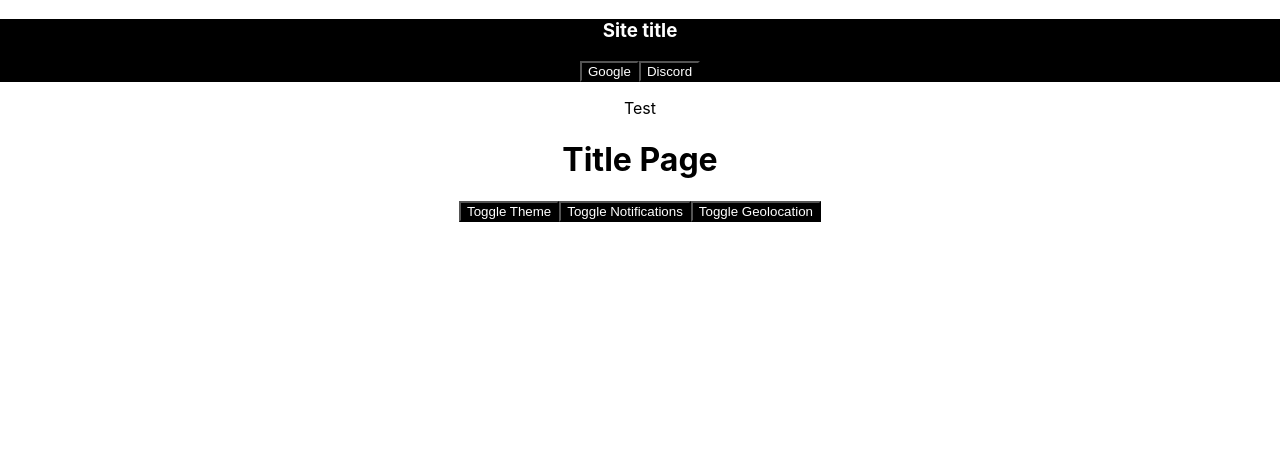
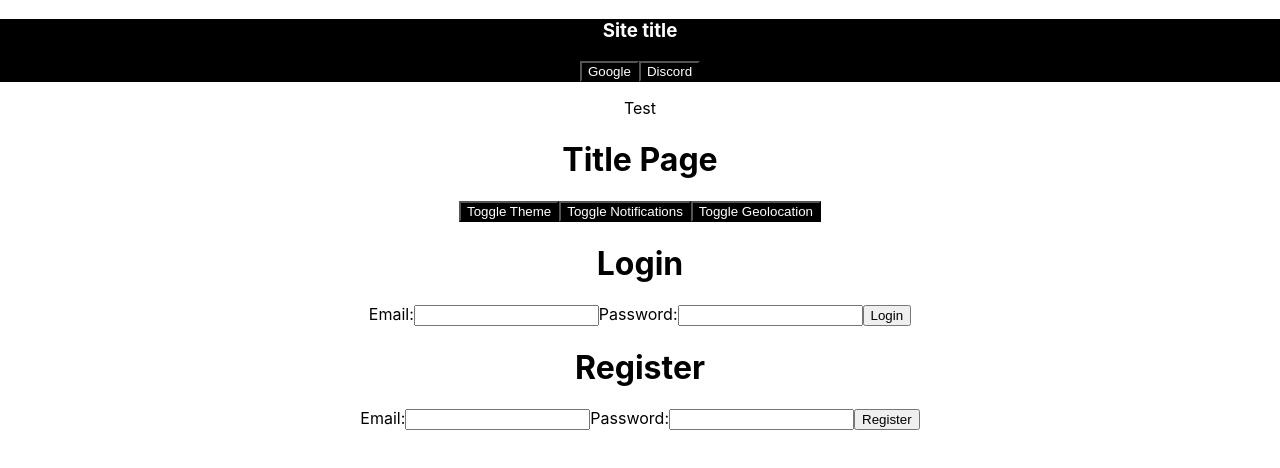
Before and after one commit to kmarques/wsf-react-avance, a React (Create React App) app: page / in a window 1280 px wide. Shown: the top 468 px of the page. Built offline with nearby package versions, Linux system fonts and the light colour scheme.

Commit message:
add auth using firebase

```diff
--- a/package.json
+++ b/package.json
@@ -6,6 +6,7 @@
     "@testing-library/jest-dom": "^5.16.2",
     "@testing-library/react": "^12.1.4",
     "@testing-library/user-event": "^13.5.0",
+    "firebase": "^9.8.3",
     "react": "^17.0.2",
     "react-dom": "^17.0.2",
     "react-scripts": "5.0.0",
--- a/src/App.js
+++ b/src/App.js
@@ -1,17 +1,18 @@
-import { useState } from "react";
 import "./App.css";
 import Body from "./components/Body";
 import Nav from "./components/Nav";
-import { ThemeContext } from "./contexts/ThemeContext";
+import ThemeProvider, { ThemeContext } from "./contexts/ThemeContext";
 //import ButtonExample from "./components/ButtonExample";
-//import ListExample from "./components/ListExample";
+import ListExample from "./components/ListExample";
 //import Souschamps from "./SousChamp/SousChamps2";
+import Login from "./pages/Login";
+import Register from "./pages/Register";
 
 function App() {
-  const [theme, setTheme] = useState("light");
-
   return (
-    <ThemeContext.Provider value={theme}>
+    <ThemeProvider>
+      <ThemeContext.Consumer>
+        {({ theme }) => (
           <div
             className="App"
             style={{
@@ -25,8 +26,12 @@ function App() {
             {/**<ButtonExample />**/}
             {/**<Souschamps nbItempsByRow={4} />**/}
             {/**<ListExample />**/}
+            <Login />
+            <Register />
           </div>
-    </ThemeContext.Provider>
+        )}
+      </ThemeContext.Consumer>
+    </ThemeProvider>
   );
 }
 
--- a/src/components/ListExample.js
+++ b/src/components/ListExample.js
@@ -1,4 +1,4 @@
-import ListContainer from "./lib/ListContainer";
+import ListContainer from "../lib/ListContainerWithReducer";
 import TodoList from "./TodoList";
 
 function ComponentWithTitle({ item }) {
--- a/src/components/Nav.js
+++ b/src/components/Nav.js
@@ -3,7 +3,7 @@ import { ThemeContext } from "../contexts/ThemeContext";
 import NavLink from "./NavLink";
 
 export default function Nav() {
-  const theme = useContext(ThemeContext);
+  const { theme } = useContext(ThemeContext);
   return (
     <nav
       style={{
--- a/src/components/Settings.js
+++ b/src/components/Settings.js
@@ -3,16 +3,11 @@ import { ThemeContext } from "../contexts/ThemeContext";
 import ThemedButton from "../lib/ThemedButton";
 
 export default function Settings({ isAdmin = true }) {
-  const theme = useContext(ThemeContext);
-  function handleThemeClick() {
-    const setTheme = () => {};
-    setTheme(theme === "light" ? "dark" : "light");
-  }
+  const { toggleTheme } = useContext(ThemeContext);
+
   return (
     <>
-      {isAdmin && (
-        <ThemedButton title="Toggle Theme" onClick={handleThemeClick} />
-      )}
+      {isAdmin && <ThemedButton title="Toggle Theme" onClick={toggleTheme} />}
       <ThemedButton title="Toggle Notifications" onClick={() => {}} />
       <ThemedButton title="Toggle Geolocation" onClick={() => {}} />
     </>
--- a/src/TodoList.js
+++ b/src/components/TodoList.js
@@ -1,24 +1,25 @@
-import ListContainer from "./lib/ListContainer";
+import ListContainer from "../lib/ListContainer";
 
 function TodoItem({ item, onDelete, onEdit }) {
+  const handleSubmit = (event) => {
+    event.preventDefault();
+    const data = new FormData(event.target);
+    for (let [key, value] of data) {
+      item[key] = value;
+    }
+    if (!data.get("completed")) {
+      item.completed = false;
+    }
+    onEdit(item);
+  };
+
   return (
     <div>
-      <input
-        type="checkbox"
-        checked={item.completed}
-        onChange={() => {
-          item.completed = !item.completed;
-          onEdit(item);
-        }}
-      />
-      <input
-        type="text"
-        value={item.title}
-        onChange={(e) => {
-          item.title = e.target.value;
-          onEdit(item);
-        }}
-      />
+      <form onSubmit={handleSubmit}>
+        <input name="completed" type="checkbox" />
+        <input type="text" name="title" />
+        <input type="submit" value="edit" />
+      </form>
       {item.title} {item.completed && "done"}
       <button onClick={() => onDelete(item)}>X</button>
     </div>
--- a/src/contexts/ThemeContext.js
+++ b/src/contexts/ThemeContext.js
@@ -1,3 +1,17 @@
-import { createContext } from "react";
+import { createContext, useState } from "react";
 
 export const ThemeContext = createContext("light");
+
+export default function ThemeProvider({ children }) {
+  const [theme, setTheme] = useState("light");
+
+  const toggleTheme = () => {
+    setTheme(theme === "light" ? "dark" : "light");
+  };
+
+  return (
+    <ThemeContext.Provider value={{ theme, toggleTheme }}>
+      {children}
+    </ThemeContext.Provider>
+  );
+}
--- /dev/null
+++ b/src/firebase.js
@@ -0,0 +1,24 @@
+// Import the functions you need from the SDKs you need
+import { initializeApp } from "firebase/app";
+import { getAuth } from "firebase/auth";
+
+// TODO: Add SDKs for Firebase products that you want to use
+// https://firebase.google.com/docs/web/setup#available-libraries
+
+// Your web app's Firebase configuration
+const firebaseConfig = {
+  apiKey: "AIzaSyBitcDmyYXB86Bg7ml2sOKHTcC5Adn5SyY",
+  authDomain: "wsf-react.firebaseapp.com",
+  projectId: "wsf-react",
+  storageBucket: "wsf-react.appspot.com",
+  messagingSenderId: "624968010050",
+  appId: "1:624968010050:web:1b7f3a068e5ce85fcb60db",
+};
+
+// Initialize Firebase
+const app = initializeApp(firebaseConfig);
+
+// Initialize Firebase Authentication and get a reference to the service
+const auth = getAuth(app);
+
+export { app, auth };
--- /dev/null
+++ b/src/lib/ListContainerWithReducer.js
@@ -0,0 +1,68 @@
+// TP: Faire une gestion de liste en gardant l'aspect technico-générique
+// Modifier ce composant pour que l'on puisse:
+// - Ajouter des éléments à la liste
+// - Supprimer des éléments de la liste
+//// - Récupérer la liste
+// - Modifier les éléments de la liste
+
+import { useReducer } from "react";
+
+// Exemple d'utilisation:
+// - TodoList
+/**
+ * action => {
+ *  type: "ADD_ITEM",
+ *  payload: {
+ *     title: "titre"
+ *  }
+ * }
+ */
+function reducer(state, action) {
+  switch (action.type) {
+    case "ADD_ITEM":
+      return [...state, action.payload];
+    case "DELETE_ITEM":
+      return state.filter((item) => item !== action.payload);
+    case "EDIT_ITEM":
+      return state.map((item) =>
+        item === action.payload ? action.payload : item
+      );
+    default:
+      return state;
+  }
+}
+
+export default function ListContainer({
+  data,
+  ItemComponent,
+  AddComponent = () => false,
+  addComponentLocation = "top",
+}) {
+  const [items, dispatch] = useReducer(reducer, data);
+
+  function deleteItem(item) {
+    dispatch({ type: "DELETE_ITEM", payload: item });
+  }
+  function editItem(item) {
+    dispatch({ type: "EDIT_ITEM", payload: item });
+  }
+  function addItem(values) {
+    dispatch({ type: "ADD_ITEM", payload: values });
+  }
+  return (
+    <>
+      {addComponentLocation === "top" && <AddComponent onAdd={addItem} />}
+      {items.map((item) => (
+        <ItemComponent item={item} onDelete={deleteItem} onEdit={editItem} />
+      ))}
+      {addComponentLocation === "bottom" && <AddComponent onAdd={addItem} />}
+    </>
+  );
+}
+
+// [{title: 1}, {title: 2}]
+// <=>
+// [
+//     <ItemComponent item={{title: 1}}/>,
+//     <ItemComponent item={{title: 2}}/>
+// ]
--- a/src/lib/ThemedButton.js
+++ b/src/lib/ThemedButton.js
@@ -3,7 +3,7 @@ import { ThemeContext } from "../contexts/ThemeContext";
 import Button from "./Button";
 
 export default function ThemedButton({ inverted = false, ...props }) {
-  const theme = useContext(ThemeContext);
+  const { theme } = useContext(ThemeContext);
   return (
     <Button
       {...props}
--- /dev/null
+++ b/src/pages/Login.js
@@ -0,0 +1,68 @@
+import { signInWithEmailAndPassword } from "firebase/auth";
+import { useCallback, useState } from "react";
+import { auth } from "../firebase";
+
+export default function Login() {
+  const [email, setEmail] = useState("");
+  const [password, setPassword] = useState("");
+  const [error, setError] = useState("");
+
+  const handleEmailChange = useCallback(
+    (e) => {
+      setEmail(e.target.value);
+    },
+    [setEmail]
+  );
+
+  const handlePasswordChange = useCallback(
+    (e) => {
+      setPassword(e.target.value);
+    },
+    [setPassword]
+  );
+
+  const handleSubmit = useCallback(
+    (e) => {
+      e.preventDefault();
+      // login using firebase auth with email and password
+      signInWithEmailAndPassword(auth, email, password)
+        .then((userCredential) => {
+          // Signed in
+          const user = userCredential.user;
+          console.log(userCredential, user, user.accessToken);
+          localStorage.setItem("access_token", user.accessToken);
+          fetch("http://localhost:5000/my-messages", {
+            headers: {
+              Authorization: `Bearer ${localStorage.getItem("access_token")}`,
+            },
+          });
+        })
+        .catch((error) => {
+          setError(error.message);
+        });
+    },
+    [email, password, setError]
+  );
+
+  return (
+    <div>
+      <h1>Login</h1>
+      <form onSubmit={handleSubmit}>
+        <label>
+          Email:
+          <input type="email" name="email" onChange={handleEmailChange} />
+        </label>
+        <label>
+          Password:
+          <input
+            type="password"
+            name="password"
+            onChange={handlePasswordChange}
+          />
+        </label>
+        {error && <p>{error}</p>}
+        <button type="submit">Login</button>
+      </form>
+    </div>
+  );
+}
--- /dev/null
+++ b/src/pages/Register.js
@@ -0,0 +1,62 @@
+import { createUserWithEmailAndPassword } from "firebase/auth";
+import { useCallback, useState } from "react";
+import { auth } from "../firebase";
+
+export default function Register() {
+  const [email, setEmail] = useState("");
+  const [password, setPassword] = useState("");
+  const [error, setError] = useState("");
+
+  const handleEmailChange = useCallback(
+    (e) => {
+      setEmail(e.target.value);
+    },
+    [setEmail]
+  );
+
+  const handlePasswordChange = useCallback(
+    (e) => {
+      setPassword(e.target.value);
+    },
+    [setPassword]
+  );
+
+  const handleSubmit = useCallback(
+    (e) => {
+      e.preventDefault();
+      // login using firebase auth with email and password
+      createUserWithEmailAndPassword(auth, email, password)
+        .then((userCredential) => {
+          // Signed in
+          const user = userCredential.user;
+          console.log(userCredential, user, user.accessToken);
+        })
+        .catch((error) => {
+          setError(error.message);
+        });
+    },
+    [email, password, setError]
+  );
+
+  return (
+    <div>
+      <h1>Register</h1>
+      <form onSubmit={handleSubmit}>
+        <label>
+          Email:
+          <input type="email" name="email" onChange={handleEmailChange} />
+        </label>
+        <label>
+          Password:
+          <input
+            type="password"
+            name="password"
+            onChange={handlePasswordChange}
+          />
+        </label>
+        {error && <p>{error}</p>}
+        <button type="submit">Register</button>
+      </form>
+    </div>
+  );
+}
```
Also changed, not shown: 1 other file (tests, documents, lock files or other folders). Lines whose indentation alone changed are shown as unchanged.
